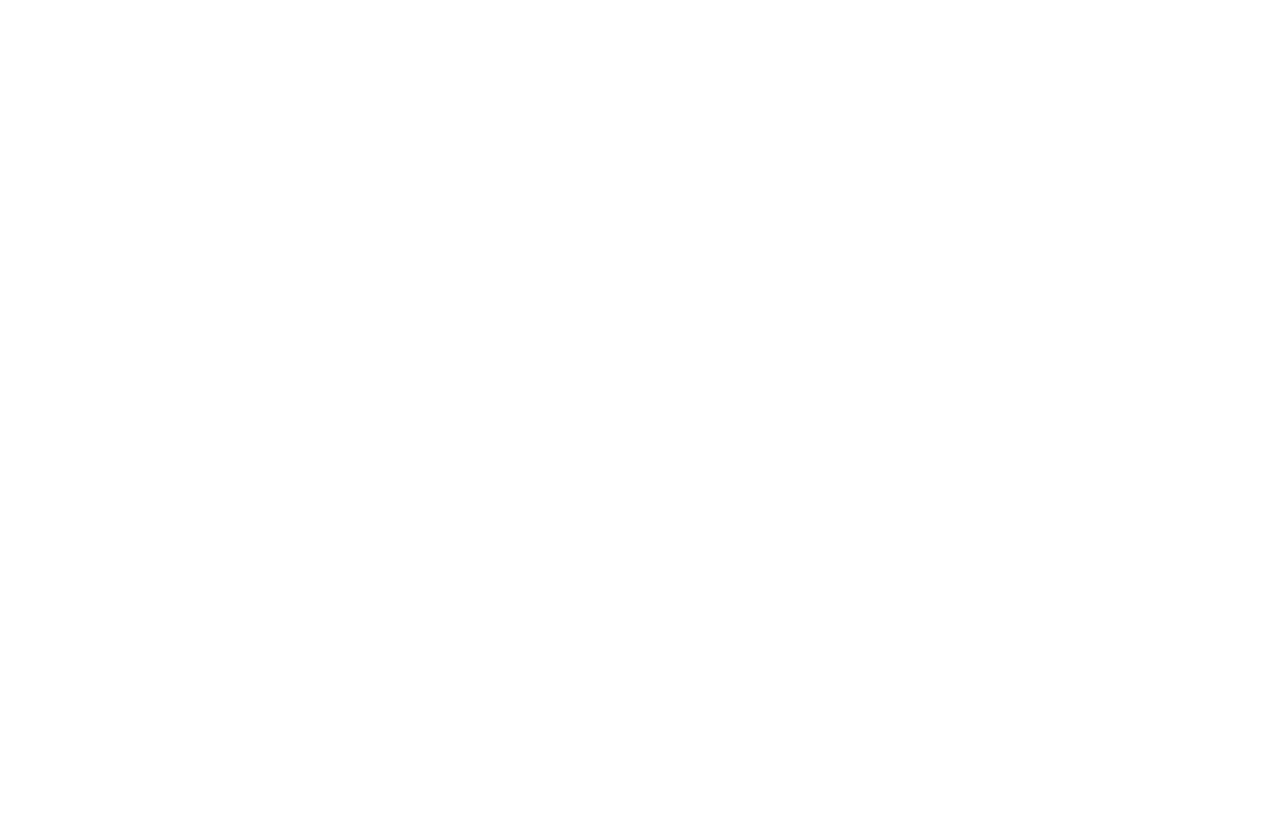
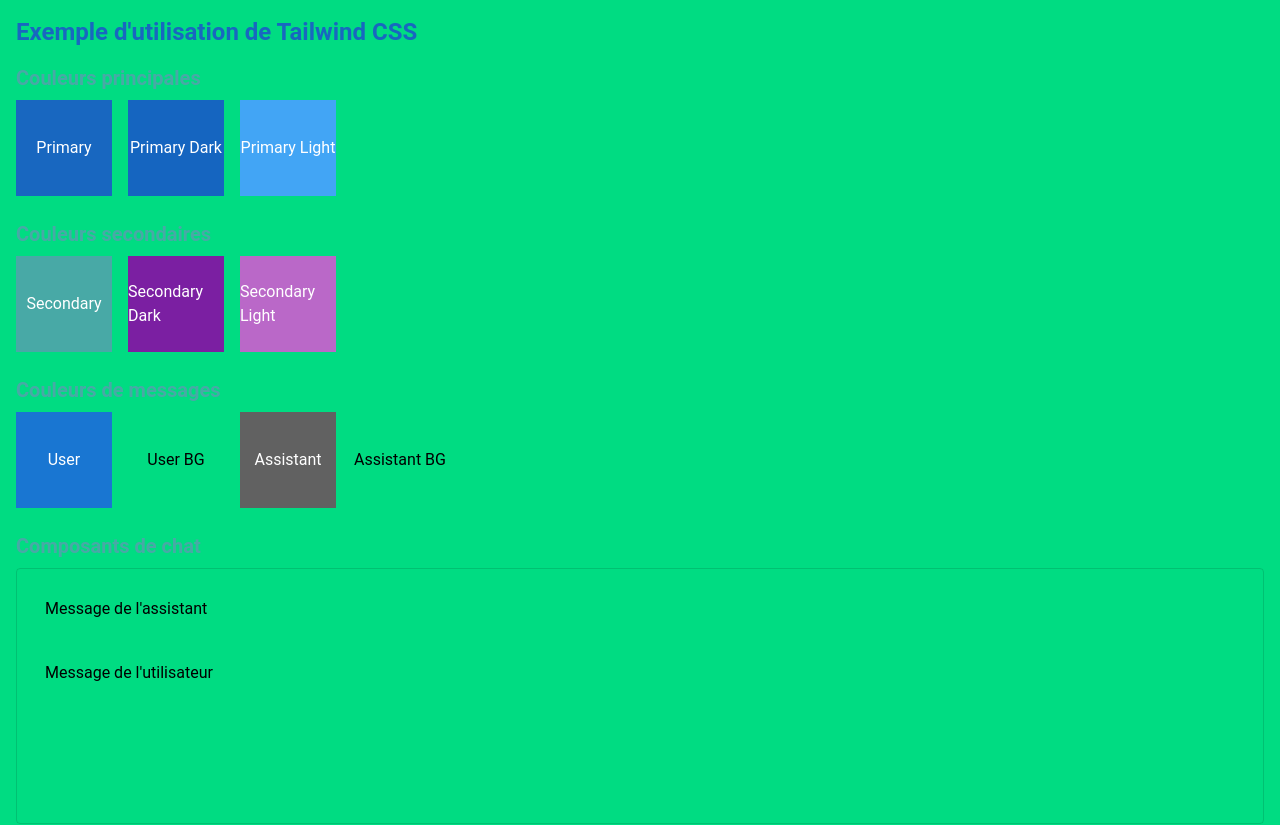
Before and after one commit to Yassin97440/mistral-gagnant, a Nuxt app in the folder front/: page /docs/tailwind-example in a window 1280 px wide. Before the commit this address had no page. Shown: the top 825 px of the page. Before the commit the page ends 800 px from the top, so only its background shows below. Built offline with nearby package versions, Linux system fonts and the light colour scheme.

Commit message:
try to fix tailwind theme color

```diff
--- a/front/app/components/chat/ChatInput.vue
+++ b/front/app/components/chat/ChatInput.vue
@@ -79,9 +79,9 @@
     width: 100%;
     position: sticky;
     bottom: 0;
-  background-color: white;
     padding: 10px 20px;
-  border-top: 1px solid rgba(0, 0, 0, 0.1);
+    background-color: var(--color-interface-background);
+    border-top: 1px solid var(--color-interface-border);
   }
 
   .chat-textarea {
--- a/front/app/components/chat/Messages.vue
+++ b/front/app/components/chat/Messages.vue
@@ -1,5 +1,5 @@
 <template>
-  <div class="messages-container">
+  <div  class="messages-container">
     <v-container fluid>
       <div
         v-if="!activeChat || activeChat.messages.length === 0"
@@ -20,13 +20,13 @@
           "
         >
           <v-card
-            :color="message.role === 'user' ? 'primary' : 'grey-lighten-4'"
+            :color="message.role === 'user' ? 'bg-user-background' : 'grey-lighten-4'"
             class="message-card"
           >
             <v-card-text>
               <div class="d-flex align-center">
                 <v-avatar
-                  :color="message.role === 'user' ? 'primary-darken-2' : 'grey'"
+                  :color="message.role === 'user' ? 'bg-user-background' : 'bg-assistant-background '"
                   class="mr-3"
                 >
                   <v-icon color="white">
--- /dev/null
+++ b/front/app/pages/docs/tailwind-example.vue
@@ -0,0 +1,62 @@
+<template>
+  <div class="p-4 bg-interface-background">
+    <h1 class="text-2xl font-bold text-primary mb-4">Exemple d'utilisation de Tailwind CSS</h1>
+
+    <section class="mb-6">
+      <h2 class="text-xl font-semibold text-secondary mb-2">Couleurs principales</h2>
+      <div class="flex gap-4">
+        <div class="w-24 h-24 bg-primary flex items-center justify-center text-white">Primary</div>
+        <div class="w-24 h-24 bg-primary-dark flex items-center justify-center text-white">Primary Dark</div>
+        <div class="w-24 h-24 bg-primary-light flex items-center justify-center text-white">Primary Light</div>
+      </div>
+    </section>
+
+    <section class="mb-6">
+      <h2 class="text-xl font-semibold text-secondary mb-2">Couleurs secondaires</h2>
+      <div class="flex gap-4">
+        <div class="w-24 h-24 bg-secondary flex items-center justify-center text-white">Secondary</div>
+        <div class="w-24 h-24 bg-secondary-dark flex items-center justify-center text-white">Secondary Dark</div>
+        <div class="w-24 h-24 bg-secondary-light flex items-center justify-center text-white">Secondary Light</div>
+      </div>
+    </section>
+
+    <section class="mb-6">
+      <h2 class="text-xl font-semibold text-secondary mb-2">Couleurs de messages</h2>
+      <div class="flex gap-4">
+        <div class="w-24 h-24 bg-user flex items-center justify-center text-white">User</div>
+        <div class="w-24 h-24 bg-user-background flex items-center justify-center">User BG</div>
+        <div class="w-24 h-24 bg-assistant flex items-center justify-center text-white">Assistant</div>
+        <div class="w-24 h-24 bg-assistant-background flex items-center justify-center">Assistant BG</div>
+      </div>
+    </section>
+
+    <section class="mb-6">
+      <h2 class="text-xl font-semibold text-secondary mb-2">Composants de chat</h2>
+
+      <div class="messages-container h-64 border border-interface-border rounded p-4 mb-4">
+        <div class="message-wrapper assistant-message mb-4">
+          <div class="message-card bg-assistant-background p-3 text-black">
+            Message de l'assistant
+          </div>
+        </div>
+
+        <div class="message-wrapper user-message mb-4">
+          <div class="message-card bg-user-background p-3 text-black">
+            Message de l'utilisateur
+          </div>
+        </div>
+      </div>
+
+      <div class="chat-input-container">
+        <textarea class="w-full p-2 border border-interface-border rounded" placeholder="Écrivez votre message ici..."></textarea>
+        <div class="flex justify-end mt-2">
+          <button class="bg-primary text-white px-4 py-2 rounded">Envoyer</button>
+        </div>
+      </div>
+    </section>
+  </div>
+</template>
+
+<script setup lang="ts">
+// Exemple de composant pour démontrer l'utilisation de Tailwind CSS avec notre thème
+</script>
--- a/front/nuxt.config.ts
+++ b/front/nuxt.config.ts
@@ -21,7 +21,7 @@
   },
 
   tailwindcss: {
-    cssPath: '~/assets/css/tailwind.css',
+    // cssPath: '~/assets/css/tailwind.css',
     configPath: '~/tailwind.config.ts',
     exposeConfig: true,
     viewer: true,
--- a/front/tailwind.config.ts
+++ b/front/tailwind.config.ts
@@ -19,7 +19,7 @@
           light: '#42A5F5'
         },
         secondary: {
-          DEFAULT: '#9C27B0',
+          DEFAULT: '#14532d',
           dark: '#7B1FA2',
           light: '#BA68C8'
         },
@@ -27,17 +27,17 @@
         user: {
           DEFAULT: '#1976D2', // Même que primary
           dark: '#1565C0',
-          background: '#E3F2FD'
+          background: '##14532d'
         },
         assistant: {
           DEFAULT: '#616161',
           dark: '#424242',
-          background: '#F5F5F5' // gray-lighten-4 dans Vuetify
+          background: '##00DC82' // gray-lighten-4 dans Vuetify
         },
         // Couleurs d'interface
         interface: {
           border: 'rgba(0, 0, 0, 0.1)',
-          background: '#FFFFFF'
+          background: '#00dc82'
         }
       },
       borderRadius: {
```
Lines whose indentation alone changed are shown as unchanged.
